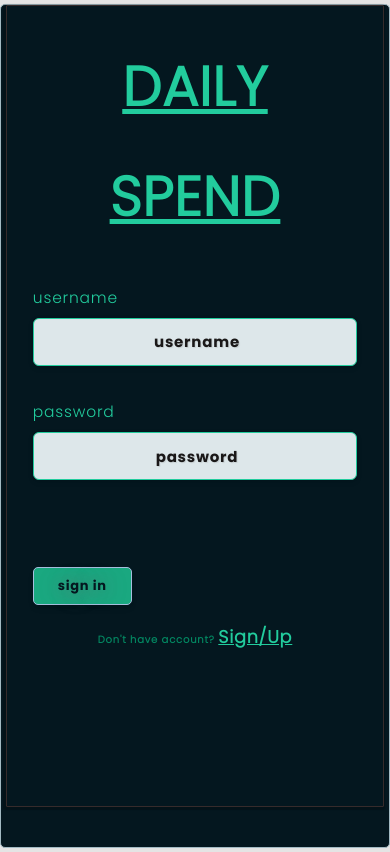
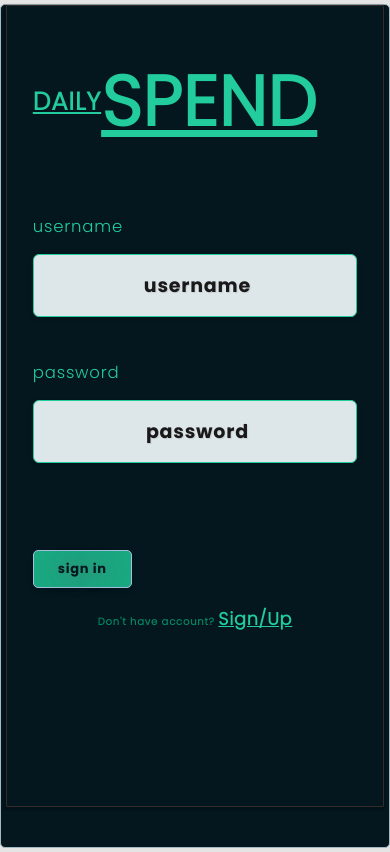
Before and after one commit to arjunaNR-gf/DailySpendLocal, a React (Create React App) app: page / in a window 390 px wide. Built offline with nearby package versions, Linux system fonts and the light colour scheme.

Commit message:
fixing login input box and size

```diff
--- a/src/App.css
+++ b/src/App.css
@@ -405,9 +405,8 @@ dropdown list
 
 /* table related css*/
 table {
-  margin-top: 23px;
+  margin: 23px auto;
   padding: 1rem 1rem;
-  margin-top: 2%;
   width: 100%;
   font-size: smaller;
   box-shadow: rgba(0, 0, 0, 0.12) 0px 1px 3px, rgba(0, 0, 0, 0.24) 0px 1px 2px;
@@ -429,7 +428,8 @@ tr {
 th {
   background-color:#04171f;
   height: 39px;
-  color: #02a879 !important;
+  font-weight: bold;
+  color: #04b985 !important;
   position: static;
 }
 
--- a/src/Component/Input/index.css
+++ b/src/Component/Input/index.css
@@ -6,7 +6,7 @@
   border: 2px solid #22cc9d;
   border-radius: 4px;
   outline: none;
-  font-size: 14.9px;
+  font-size: 16.9px;
   text-align: center;
   font-weight: 600;
   letter-spacing: 0.8px;
@@ -29,25 +29,25 @@
 
 label {
   display: block;
-  line-height: 1.8;
+  line-height: 2.8;
   color: #22cc9d;
-  font-size: 15.5px;
+  font-size: 16.5px;
   font-weight: 500;
-  margin-bottom: 6px;
+  margin-bottom: 4px;
 }
 
 input:focus {
-  border: 1.5px solid #4edd52;
+  border: 3px solid #4edd52;
   box-shadow: 0 0 5px rgba(78, 221, 82, 0.5);
 }
 
 /* Responsive Tweaks */
 @media screen and (max-width: 620px) {
   #inpt {
-    height: 48px;
+    height: 63px;
     font-weight: 700;
     border-radius: 6px;
-    font-size: 15px;
+    font-size: 19px;
     border: 1px solid #22cc9d;
   }
 }
--- a/src/Pages/SignIn/SignIn.jsx
+++ b/src/Pages/SignIn/SignIn.jsx
@@ -163,7 +163,7 @@ export default function Signup({ screen, authenticate, inputErrordetails }) {
         <div className="sign-in-main">
           <div className="form-devider">
             <span className="form--name">
-              <div className="sign--logo--name"><h1>DAILY SPEND</h1></div>
+              <div className="sign--logo--name"><h2>DAILY</h2> <h1>SPEND</h1></div>
 
             </span>
           </div>
--- a/src/Pages/SignIn/index.css
+++ b/src/Pages/SignIn/index.css
@@ -18,15 +18,18 @@
 .sign--logo--name {
   color: #22cc9d;
 }
+.sign--logo--name>h3,
+  h1 {
+    font-size: 70px;
+  font-family: inherit;
 
+  }
 .form-devider {
   margin-bottom: 0.9rem;
   width: 90%;
 }
 
-h1 {
-  font-family: inherit;
-}
+
 
 .form--name {
   text-align: center;
@@ -117,15 +120,22 @@ h1 {
     margin-top: 1.12rem;
   }
 
+
+
   .sign-in-main>h4 {
     font-size: 18px;
   }
 
+
   .sign--logo--name>h3,
   h1 {
-    font-size: 55px;
+    font-size: 70px;
   }
 
+    .sign--logo--name>h2
+    {
+      font-size: 25px;
+    }
   .form-devider.btn-footer {
     margin-top: 2.55rem;
   }
```
